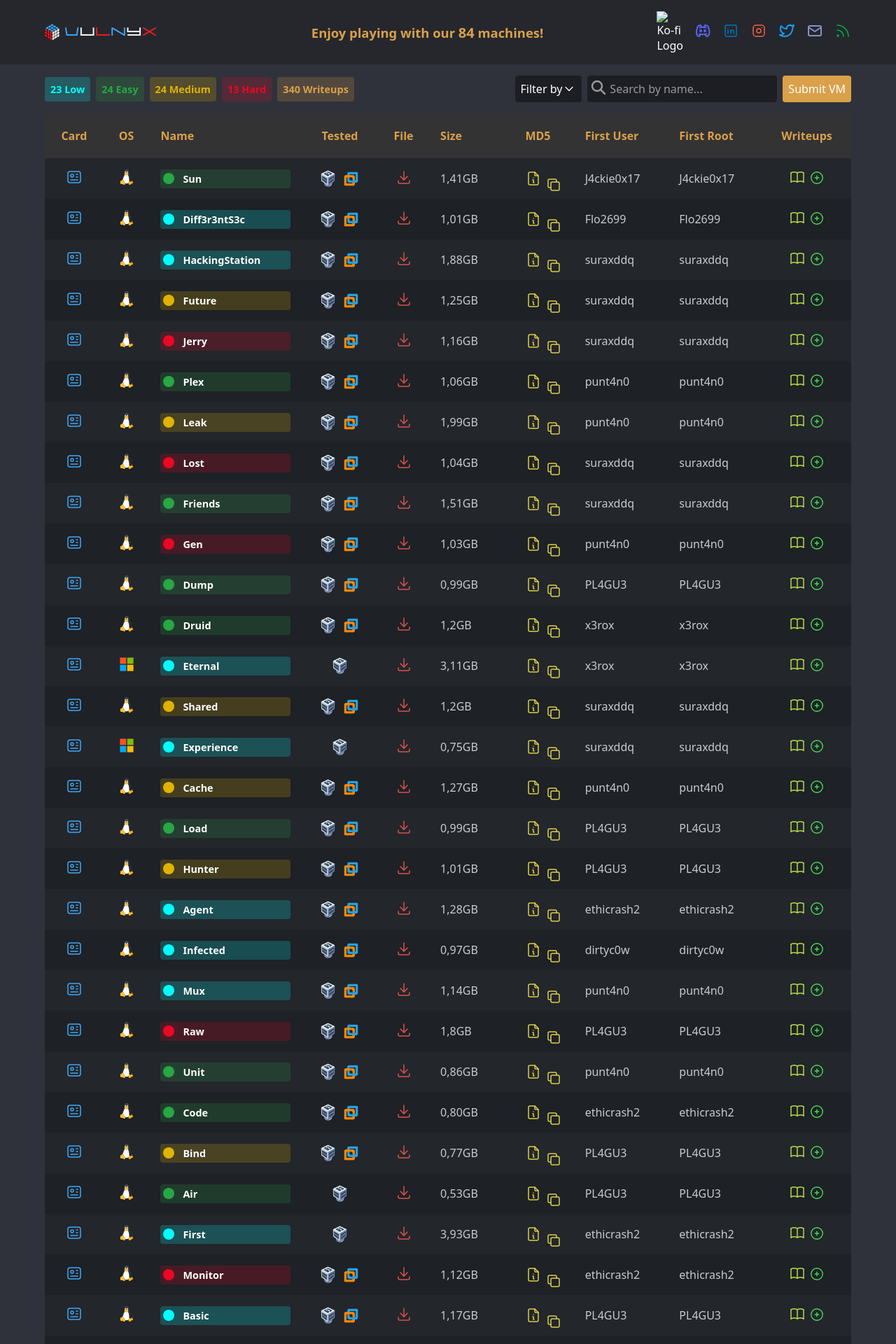
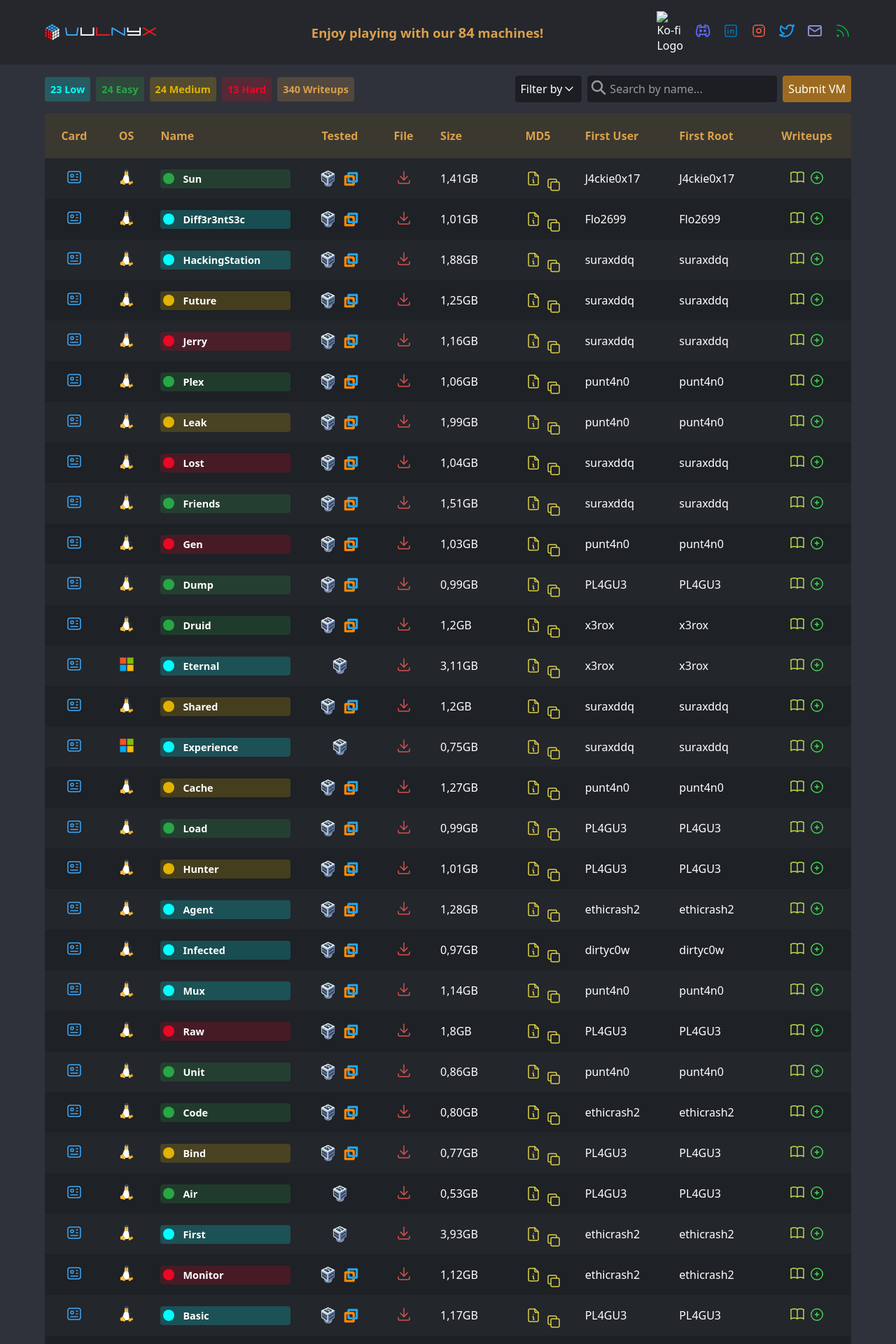
Before and after one commit to VulNyx/vulnyx, a Jekyll site: the page built from index.md, in a window 1280 px wide. Shown: the top 1920 px of the page at 70% size. Built offline with Jekyll 4.4.1, drawn with Linux system fonts in a browser that asks for light colours.

Commit message:
style: update forms and colors
* Updates submit button background color
* Removes gray text from the table and the card
* Updates table header background color
* Fixes tooltip overlapping
* Decreases the number of rows of textarea element
* New form section to show 2 rows per column
* Updates page title width in mobile view

```diff
--- a/_layouts/main.html
+++ b/_layouts/main.html
@@ -107,6 +107,7 @@
               <p class="form-text">Fill in the form with your vm information. If you want feedback about your upload,
                 please contact us.</p>
               <form class="form submit-form" id="vmForm">
+                <div class="form-section">
                   <div class="form-field">
                     <label class="form-label" for="name">Name</label>
                     <input class="form-control" id="name" name="Name" type="text" maxlength="20" placeholder="Enter the machine name" required="" autocomplete="off">
@@ -116,6 +117,8 @@
                     <input class="form-control" id="creator" name="Creator" type="text" maxlength="15"
                       placeholder="Enter your username" required />
                   </div>
+                </div>
+                <div class="form-section">
                   <div class="form-field">
                     <label class="form-label" for="level">Level</label>
                     <select class="form-control" id="level" name="Level" required>
@@ -126,6 +129,13 @@
                     </select>
                   </div>
                   <div class="form-field">
+                    <label class="form-label" for="url">URL</label>
+                    <input class="form-control" id="url" name="URL" type="url" pattern="https?://.+"
+                      placeholder="Enter the public url of your machine" required />
+                  </div>
+                </div>
+                <div class="form-section">
+                  <div class="form-field">
                     <label class="form-label" for="creator">User Flag</label>
                     <input class="form-control" id="user-flag" name="UserFlag" type="text" maxlength="32"
                       placeholder="Enter the user flag" required />
@@ -135,20 +145,16 @@
                     <input class="form-control" id="root-flag" name="RootFlag" type="text" maxlength="32"
                       placeholder="Enter the root flag" required />
                   </div>
-                <div class="form-field">
-                  <label class="form-label" for="url">URL</label>
-                  <input class="form-control" id="url" name="URL" type="url" pattern="https?://.+"
-                    placeholder="Enter the public url of your machine" required />
                 </div>
                 <div class="form-field">
                   <label class="form-label" for="solution">Tags</label>
-                  <textarea class="form-control" id="tags" name="Tags" maxlength="200" rows="2"
+                  <textarea class="form-control" id="tags" name="Tags" maxlength="200" rows="1"
                     placeholder="Indicate the main tags that identify the machine separated by commas."
                     required></textarea>
                 </div>
                 <div class="form-field">
                   <label class="form-label" for="solution">Solution</label>
-                  <textarea class="form-control" id="solution" name="Solution" maxlength="2000" rows="10"
+                  <textarea class="form-control" id="solution" name="Solution" maxlength="2000" rows="4"
                     placeholder="Explain how to solve the machine. Indicate the steps to get the user and root flags."
                     required></textarea>
                 </div>
@@ -466,7 +472,7 @@
             </div>
             <div class="form-field">
               <label class="form-label" for="opinion">Opinion (Optional)</label>
-              <textarea class="form-control" id="opinion" name="Opinion" maxlength="2000" rows="5"
+              <textarea class="form-control" id="opinion" name="Opinion" maxlength="2000" rows="2"
                 placeholder="Your opinion will only be shared with the VulNyx team and will be helpful as feedback. You are free to review or rate the machine as you want."></textarea>
             </div>
             <div class="form-btns">
--- a/assets/style.scss
+++ b/assets/style.scss
@@ -239,7 +239,7 @@ main {
   border-radius: 0.25rem;
   padding: 0.5rem;
   border: none;
-  background-color: #daa04a;
+  background-color: #9d6b20;
   color: white;
 }
 
@@ -252,7 +252,7 @@ main {
 }
 
 .submit-btn:hover, .submit-user-flag:hover, .submit-root-flag:hover {
-  background-color: #daa04ab3;
+  background-color: #9d6b20b3;
 }
 
 #vm-search-wrapper {
@@ -279,7 +279,6 @@ main {
   padding: 0.15rem;
   border-radius: 0.25rem;
   cursor: pointer;
-  background-color: #c8cbcf;
   border: 1px solid transparent;
   top: 6px;
 }
@@ -347,7 +346,7 @@ td {
 
 th {
   height: 64px;
-  background-color: #333;
+  background-color: #3b3830;
   color: #daa04a;
   position: sticky;
   top: 0;
@@ -375,10 +374,6 @@ tbody tr:nth-child(odd) {
   background-color: rgb(30, 33, 37);
 }
 
-#vm-table td {
-  color: #c8cbcf;
-}
-
 #vm-table tr:hover {
   background-color: rgba(0,0,0, 0.5);
 }
@@ -389,11 +384,6 @@ td div {
   justify-content: center;
   list-style: none;
 }
-
-#size {
-  color: #c8cbcf;
-}
-
 
 .card-btn {
   cursor: pointer;
@@ -424,7 +414,6 @@ td div {
 
 .card-os {
   border: none;
-  color: #c8cbcf;
 }
 
 #Linux {
@@ -439,7 +428,6 @@ td div {
 
 .card-creator, .card-difficulty, .card-release {
   border-top: 1px solid #cbc7c7;
-  color: #c8cbcf;
 }
 
 #card-logo {
@@ -453,7 +441,7 @@ td div {
 }
 
 .card-text {
-  color: #777171;
+  color: #c8cbcf;
 }
 
 .card-difficulty-text {
@@ -517,6 +505,7 @@ td div {
   font-size: 12px;
   opacity: 0;
   transition: opacity 0.2s;
+  z-index: 20;
 }
 
 details {
@@ -820,7 +809,13 @@ details {
   width: 100%;
 }
 
+.form-section {
+  display: flex;
+  gap: 1rem;
+}
+
 .form-field {
+  width: 100%;
   display: flex;
   align-items: start;
   justify-content: start;
@@ -1006,7 +1001,7 @@ footer img {
 
   #page-title {
     font-size: 0.9rem;
-    width: 30ch;
+    width: 40ch;
   }
 
   #total-vms {
```
Lines whose indentation alone changed are shown as unchanged.
